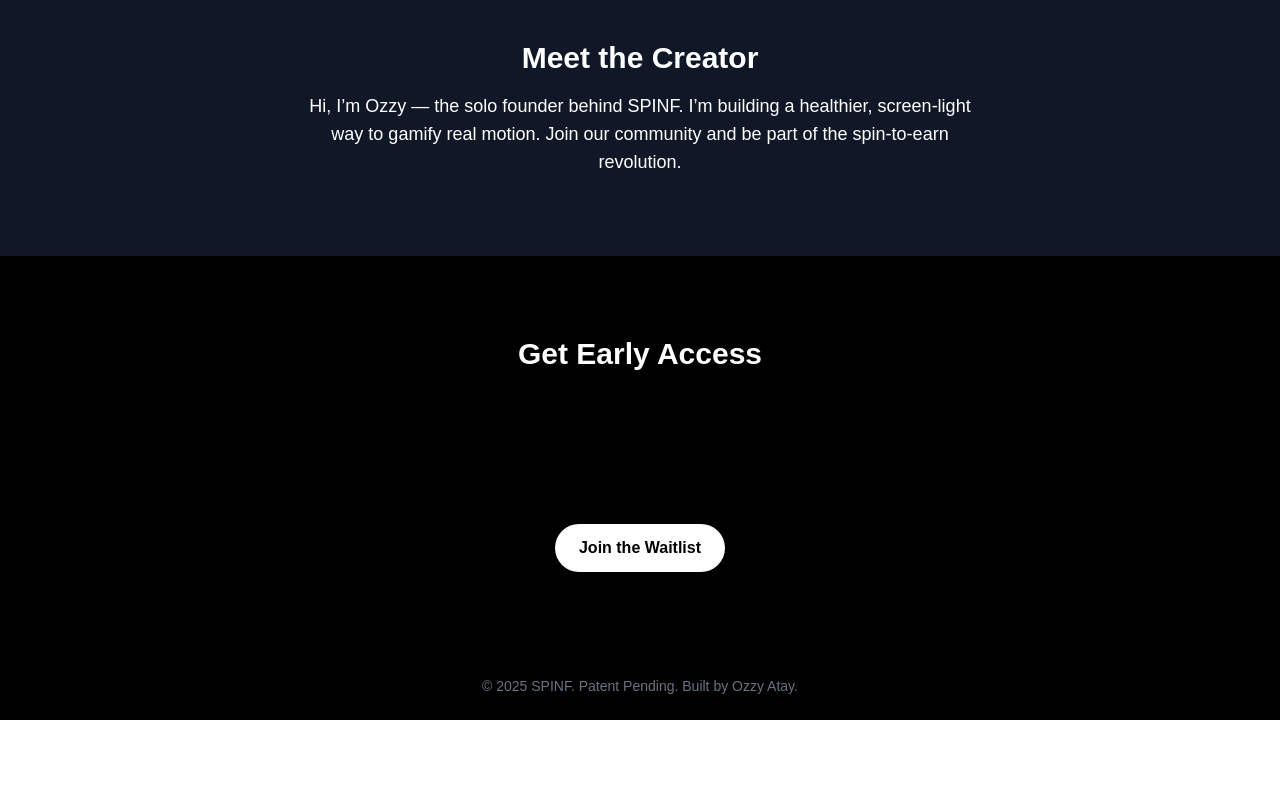
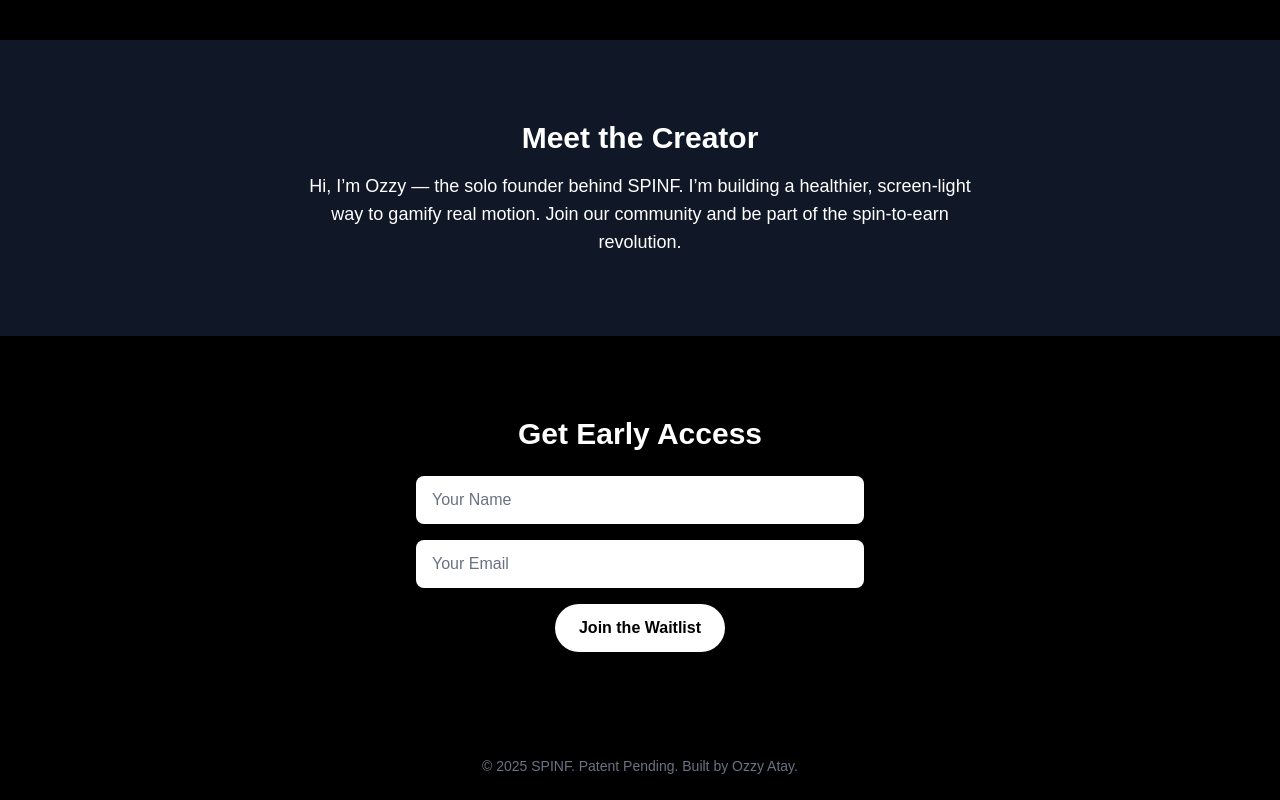
Before and after one commit to ozyaty/spinf-landing, a Next.js app: page / in a window 1280 px wide. Shown: the part 1668-2468 px from the top of the page. Before the commit the page ends 2388 px from the top, so only its background shows below. Built offline with nearby package versions, Linux system fonts and the light colour scheme.

Commit message:
Fix: logo size, text colour

```diff
--- a/pages/index.js
+++ b/pages/index.js
@@ -3,7 +3,7 @@ export default function Home() {
     <div className="bg-black text-white font-sans">
       {/* Hero Section */}
       <section className="min-h-screen flex flex-col justify-center items-center px-6 pt-0 pb-20 text-center">
-        <img src="/spinf-logo.png" alt="SPINF Logo" className="w-40 mb-4" />
+        <img src="/spinf-logo.png" alt="SPINF Logo" className="w-60 mb-4" />
         <img src="/phone-case-design.png" alt="SPINF Mockup" className="w-72 md:w-96 mb-6" />
         <h1 className="text-4xl md:text-5xl font-bold mb-4">Turn Fidget Into Rewards</h1>
         <p className="text-lg md:text-xl max-w-xl mb-6">
@@ -62,14 +62,14 @@ export default function Home() {
             type="text"
             name="name"
             placeholder="Your Name"
-            className="w-full px-4 py-3 rounded-lg text-black"
+            className="w-full px-4 py-3 rounded-lg bg-white text-black placeholder-gray-500"
             required
           />
           <input
             type="email"
             name="email"
             placeholder="Your Email"
-            className="w-full px-4 py-3 rounded-lg text-black"
+            className="w-full px-4 py-3 rounded-lg bg-white text-black placeholder-gray-500"
             required
           />
           <button
```
